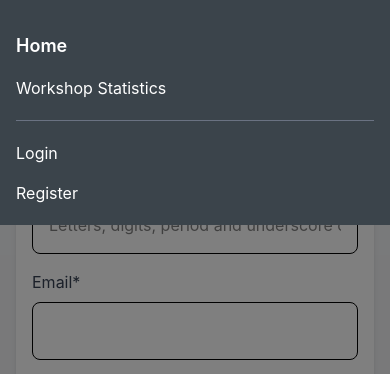
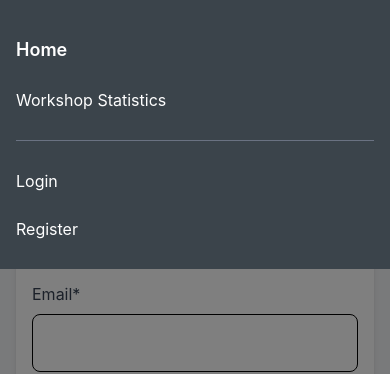
Before and after one commit to Shreedhar-D/FOSSEE-TASK, a React (Vite) app in the folder workshop-frontend/: page /register in a window 390 px wide. Both pictures are taken after a click on the button "Toggle menu". Shown: the top 374 px of the page. Built offline with nearby package versions, Linux system fonts and the light colour scheme; no server answers.

Commit message:
improve navbar mobile usability
- better touch area for buttons
- improved spacing in menu
- added profile label for clarity

```diff
--- a/workshop-frontend/src/components/Navigation/Navbar.jsx
+++ b/workshop-frontend/src/components/Navigation/Navbar.jsx
@@ -41,7 +41,8 @@ export default function Navbar() {
         {/* Hamburger menu */}
         <button
           onClick={() => setMenuOpen(!menuOpen)}
-          className="md:hidden focus:outline-none"
+          className="md:hidden focus:outline-none p-2 -mr-2"
+          aria-label="Toggle menu"
         >
           <svg
             className="w-6 h-6"
@@ -90,7 +91,8 @@ export default function Navbar() {
           <div className="relative" ref={profileDropdownRef}>
             <button
               onClick={() => setProfileDropdownOpen(!profileDropdownOpen)}
-              className="flex items-center gap-2 bg-white rounded-full w-10 h-10 justify-center hover:bg-gray-200 transition"
+              className="flex items-center gap-2 bg-white rounded-full w-12 h-12 justify-center hover:bg-gray-200 transition"
+              aria-label="Profile menu"
             >
               <svg
                 className="w-6 h-6 text-gray-600"
@@ -160,7 +162,7 @@ export default function Navbar() {
           <Link
             to="/"
             onClick={() => setMenuOpen(false)}
-            className="block text-lg font-semibold py-2 hover:text-gray-300"
+            className="block text-lg font-semibold py-3 hover:text-gray-300"
           >
             Home
           </Link>
@@ -168,7 +170,7 @@ export default function Navbar() {
           <Link
             to="/statistics/public"
             onClick={() => setMenuOpen(false)}
-            className="block text-base py-2 hover:text-gray-300 transition-colors"
+            className="block text-base py-3 hover:text-gray-300 transition-colors"
           >
             Workshop Statistics
           </Link>
@@ -178,14 +180,14 @@ export default function Navbar() {
               <Link
                 to="/statistics/public"
                 onClick={() => setMenuOpen(false)}
-                className="block text-base py-2 hover:text-gray-300 transition-colors"
+                className="block text-base py-3 hover:text-gray-300 transition-colors"
               >
                 Team Statistics
               </Link>
               <Link
                 to="/workshops"
                 onClick={() => setMenuOpen(false)}
-                className="block text-base py-2 hover:text-gray-300 transition-colors"
+                className="block text-base py-3 hover:text-gray-300 transition-colors"
               >
                 Workshop Status
               </Link>
@@ -193,13 +195,13 @@ export default function Navbar() {
           )}
 
           {/* Profile Section */}
-          <div className="border-t border-gray-500 pt-3 mt-3 pb-3">
+          <div className="border-t border-gray-500 pt-4 mt-4 pb-4">
             {isAuthenticated ? (
               <>
                 <Link
                   to="/profile"
                   onClick={() => setMenuOpen(false)}
-                  className="flex items-center gap-2 py-1 px-0 hover:text-gray-300 transition-colors"
+                  className="flex items-center gap-3 py-3 px-0 hover:text-gray-300 transition-colors"
                 >
                   <svg
                     className="w-7 h-7 bg-white rounded-full p-1 text-gray-600 flex-shrink-0"
@@ -208,13 +210,14 @@ export default function Navbar() {
                   >
                     <path d="M12 12c2.21 0 4-1.79 4-4s-1.79-4-4-4-4 1.79-4 4 1.79 4 4 4zm0 2c-2.67 0-8 1.34-8 4v2h16v-2c0-2.66-5.33-4-8-4z" />
                   </svg>
+                  <span>Profile</span>
                 </Link>
                 <button
                   onClick={() => {
                     handleLogout();
                     setMenuOpen(false);
                   }}
-                  className="w-full text-left text-base py-2 px-0 hover:text-gray-300 transition-colors"
+                  className="w-full text-left text-base py-3 px-0 hover:text-gray-300 transition-colors"
                 >
                   Logout
                 </button>
@@ -224,14 +227,14 @@ export default function Navbar() {
                 <Link
                   to="/login"
                   onClick={() => setMenuOpen(false)}
-                  className="block text-base py-2 px-0 hover:text-gray-300 transition-colors"
+                  className="block text-base py-3 px-0 hover:text-gray-300 transition-colors"
                 >
                   Login
                 </Link>
                 <Link
                   to="/register"
                   onClick={() => setMenuOpen(false)}
-                  className="block text-base py-2 px-0 hover:text-gray-300 transition-colors"
+                  className="block text-base py-3 px-0 hover:text-gray-300 transition-colors"
                 >
                   Register
                 </Link>
```
